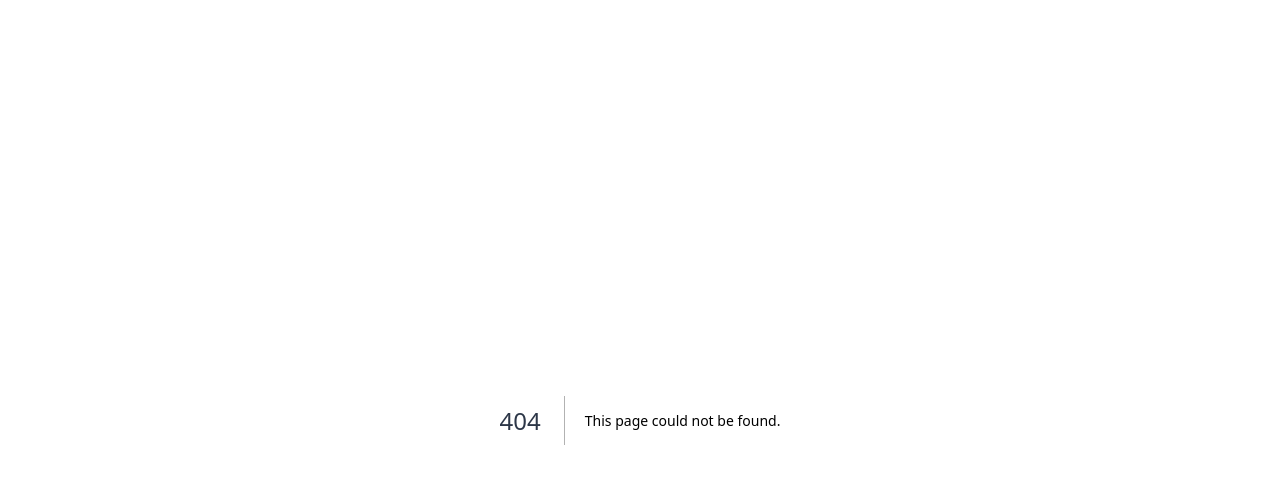
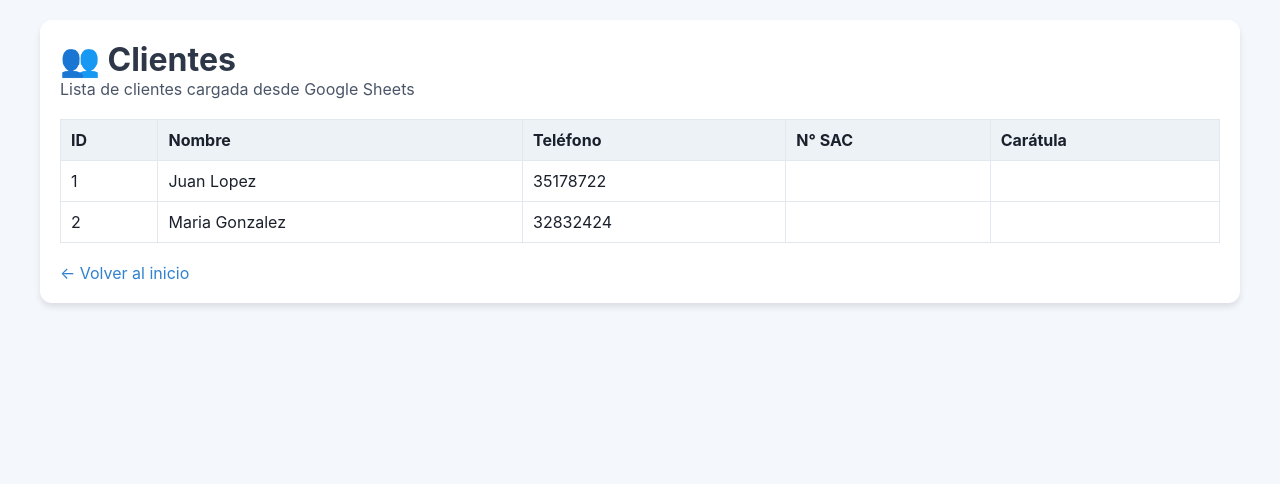
Before and after one commit to MatiasW380/sistema-estudio-juridico, a Next.js app: page /clientes in a window 1280 px wide. Before the commit this address had no page. Shown: the top 484 px of the page. Built offline with nearby package versions, Linux system fonts and the light colour scheme.

Commit message:
Create clientes.js

```diff
--- /dev/null
+++ b/pages/clientes.js
@@ -0,0 +1,80 @@
+// pages/clientes.js
+// Página para probar la conexión con Google Sheets
+
+import { useEffect, useState } from 'react';
+import { getClientes } from '../lib/googleSheets';
+
+export default function ClientesPage() {
+  const [clientes, setClientes] = useState([]);
+  const [cargando, setCargando] = useState(true);
+  const [error, setError] = useState(null);
+
+  useEffect(() => {
+    async function cargarClientes() {
+      try {
+        setCargando(true);
+        const data = await getClientes();
+        setClientes(data);
+        setError(null);
+      } catch (err) {
+        setError('Error al cargar los clientes: ' + err.message);
+        console.error(err);
+      } finally {
+        setCargando(false);
+      }
+    }
+    cargarClientes();
+  }, []);
+
+  return (
+    <div className="container">
+      <h1>👥 Clientes</h1>
+      <p style={{ marginBottom: '20px', color: '#4a5568' }}>
+        Lista de clientes cargada desde Google Sheets
+      </p>
+
+      {cargando && <p>Cargando clientes...</p>}
+
+      {error && (
+        <div style={{ backgroundColor: '#fed7d7', color: '#9b2c2c', padding: '15px', borderRadius: '8px' }}>
+          {error}
+        </div>
+      )}
+
+      {!cargando && !error && (
+        <>
+          {clientes.length === 0 ? (
+            <p>No hay clientes cargados en la planilla.</p>
+          ) : (
+            <table style={{ width: '100%', borderCollapse: 'collapse', marginTop: '15px' }}>
+              <thead>
+                <tr style={{ backgroundColor: '#edf2f7' }}>
+                  <th style={{ padding: '10px', border: '1px solid #e2e8f0', textAlign: 'left' }}>ID</th>
+                  <th style={{ padding: '10px', border: '1px solid #e2e8f0', textAlign: 'left' }}>Nombre</th>
+                  <th style={{ padding: '10px', border: '1px solid #e2e8f0', textAlign: 'left' }}>Teléfono</th>
+                  <th style={{ padding: '10px', border: '1px solid #e2e8f0', textAlign: 'left' }}>N° SAC</th>
+                  <th style={{ padding: '10px', border: '1px solid #e2e8f0', textAlign: 'left' }}>Carátula</th>
+                </tr>
+              </thead>
+              <tbody>
+                {clientes.map((cliente, index) => (
+                  <tr key={index}>
+                    <td style={{ padding: '10px', border: '1px solid #e2e8f0' }}>{cliente.ID_Cliente || ''}</td>
+                    <td style={{ padding: '10px', border: '1px solid #e2e8f0' }}>{cliente.Nombre_Cliente || ''}</td>
+                    <td style={{ padding: '10px', border: '1px solid #e2e8f0' }}>{cliente.Telefono || ''}</td>
+                    <td style={{ padding: '10px', border: '1px solid #e2e8f0' }}>{cliente.Numero_SAC || ''}</td>
+                    <td style={{ padding: '10px', border: '1px solid #e2e8f0' }}>{cliente.Caratula || ''}</td>
+                  </tr>
+                ))}
+              </tbody>
+            </table>
+          )}
+        </>
+      )}
+
+      <div style={{ marginTop: '20px' }}>
+        <a href="/" style={{ color: '#3182ce', textDecoration: 'none' }}>← Volver al inicio</a>
+      </div>
+    </div>
+  );
+}
```
